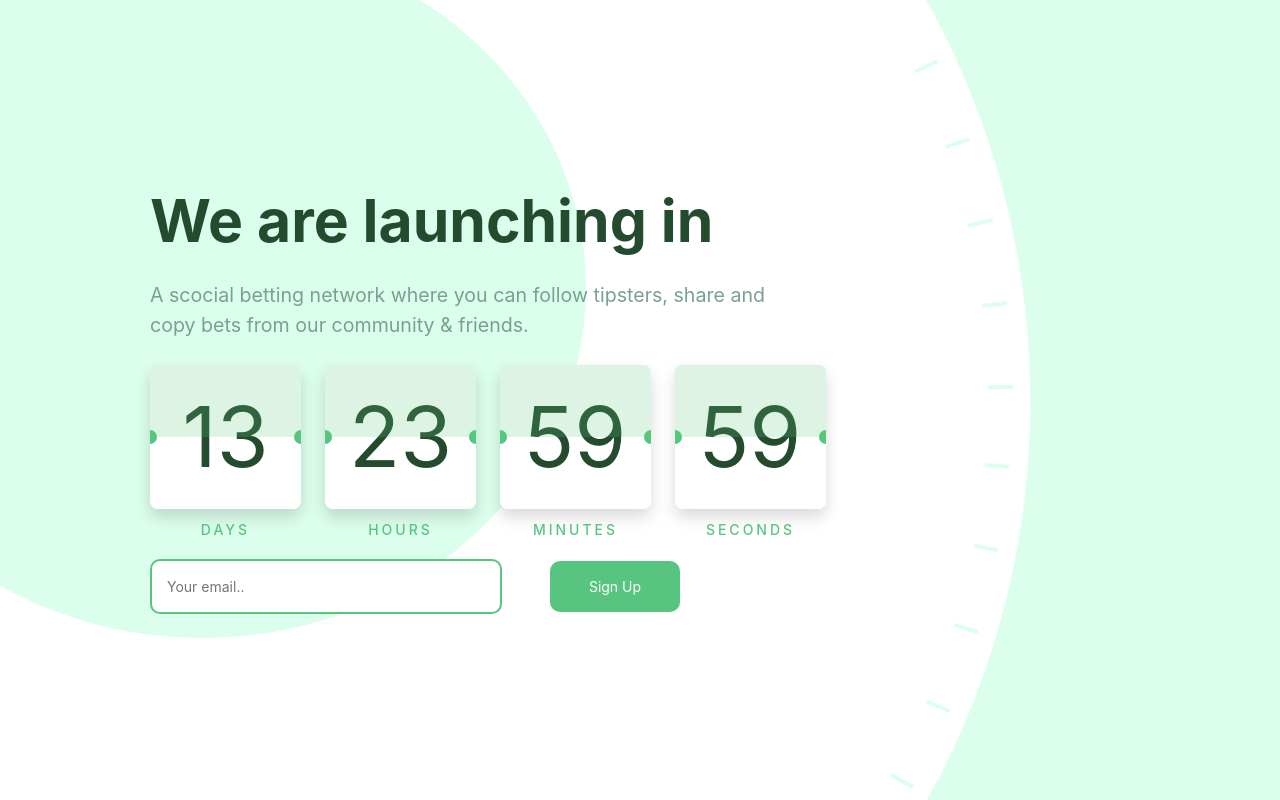
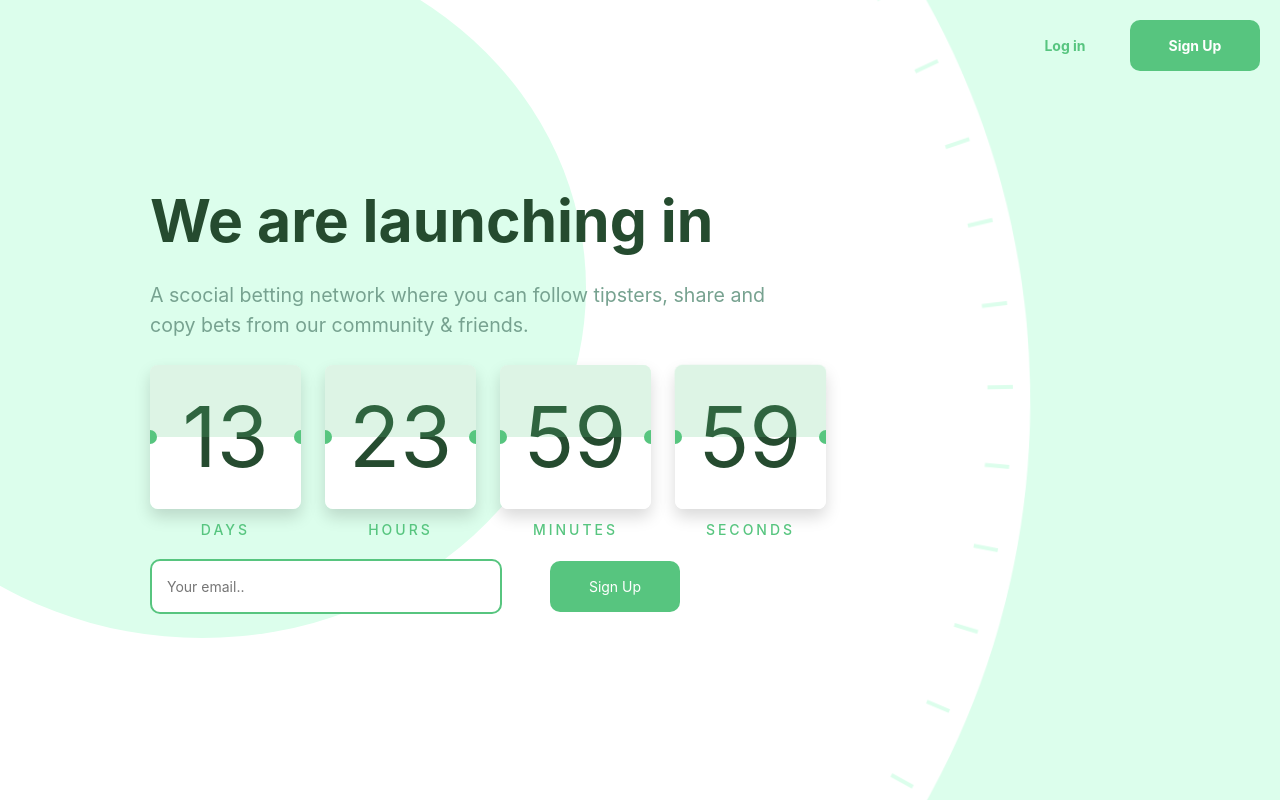
Before and after one commit to yossefAlatter/launching-Soon-v2, a Vue app: page / in a window 1280 px wide. Built offline with nearby package versions, Linux system fonts and the light colour scheme.

Commit message:
forgetten-buttons

```diff
--- a/src/App.vue
+++ b/src/App.vue
@@ -1,5 +1,12 @@
 <template>
   <div id="app">
+    <!-- sign-btns -->
+    <!-- start -->
+    <div class="btns-con">
+      <button class="btn-login ">Log in</button>
+      <button class="btn-signup ">Sign Up</button>
+    </div>
+    <!-- end -->
 
     <!-- AppBg -->
     <my-bg-app />
@@ -61,6 +68,40 @@ export default {
 }
 //== end ==//
 
+//== sign btns style ==//
+//== start ==//
+.btns-con{
+  position: absolute;
+  top: 0;
+  right: 0;
+  z-index: 999;
+  padding-top: 20px;
+  padding-right: 20px;
+  margin-bottom: 20px;
+}
+.btn-login , .btn-signup{
+  border: none;
+  outline: none;
+  padding: 15px;
+  width: 130px;
+  border-radius: 10px;
+  font-weight: 700;
+
+  &:hover{
+    transition: 0.3s;
+    opacity: 0.8;
+  }
+}
+.btn-login{
+  background-color: transparent;
+  color:var(--natureColor);
+}
+.btn-signup{
+  background-color: var(--natureColor);
+  color: white;
+}
+//== end ==//
+
 //== face style ==//
 //== start ==//
 .face{
--- a/src/components/SignUp.vue
+++ b/src/components/SignUp.vue
@@ -51,6 +51,11 @@ export default {
     max-width: 100%;
     }
 }
+
+}
+@media screen and (max-width: 360px) {
+    #sign-up{
+    margin-top: 0px;}
 }
 //== end ==//
 
```
